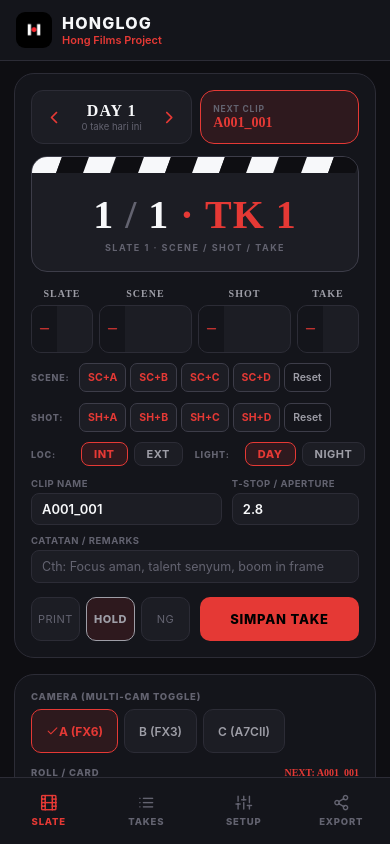
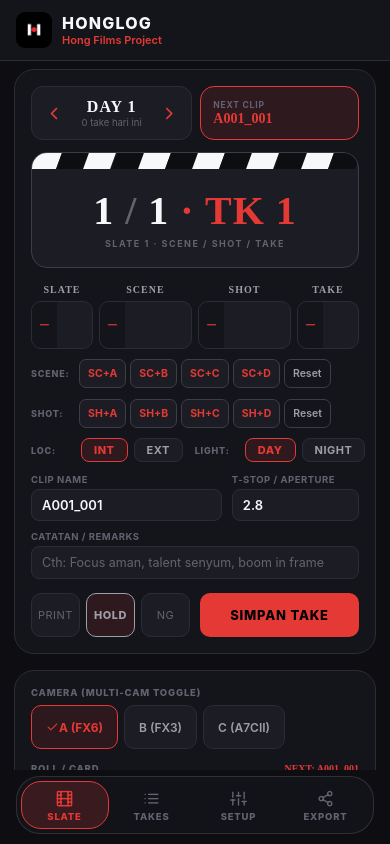
Before and after one commit to HongFilm/honglog, a React Native app: screen / in a window 390 px wide. Built offline with nearby package versions, Linux system fonts and the light colour scheme.

Commit message:
feat: swipable screen pager and liquid glass floating navbar with animated sliding pill

```diff
--- a/App.tsx
+++ b/App.tsx
@@ -12,6 +12,9 @@ import {
   Animated,
   useColorScheme,
   Appearance,
+  useWindowDimensions,
+  NativeSyntheticEvent,
+  NativeScrollEvent,
 } from 'react-native';
 import { SafeAreaProvider, useSafeAreaInsets } from 'react-native-safe-area-context';
 import * as Haptics from 'expo-haptics';
@@ -27,10 +30,14 @@ import { THEME, LIGHT_THEME, ThemeColors } from './src/types';
 type Tab = 'slate' | 'takes' | 'setup' | 'export';
 
 function MainApp() {
+  const { width: windowWidth } = useWindowDimensions();
   const systemColorScheme = useColorScheme();
   const { hydrate, isHydrated, meta, takes, isDarkMode, toggleTheme, setDarkMode } = useHonglogStore();
   const [activeTab, setActiveTab] = useState<Tab>('slate');
   const insets = useSafeAreaInsets();
+
+  const pagerRef = useRef<ScrollView>(null);
+  const scrollX = useRef(new Animated.Value(0)).current;
 
   const isDarkEffective = Platform.OS === 'ios'
     ? (systemColorScheme ?? Appearance.getColorScheme()) === 'dark'
@@ -55,9 +62,12 @@ function MainApp() {
   const [showSplash, setShowSplash] = useState(true);
   const splashOpacity = useRef(new Animated.Value(1)).current;
 
-  // Smooth Tab Transition Animation
-  const tabFade = useRef(new Animated.Value(1)).current;
-  const tabTranslateX = useRef(new Animated.Value(0)).current;
+  const tabs: { key: Tab; label: string; icon: 'film' | 'list' | 'sliders' | 'share-2' }[] = [
+    { key: 'slate', label: 'SLATE', icon: 'film' },
+    { key: 'takes', label: 'TAKES', icon: 'list' },
+    { key: 'setup', label: 'SETUP', icon: 'sliders' },
+    { key: 'export', label: 'EXPORT', icon: 'share-2' },
+  ];
 
   const tabOrder: Record<Tab, number> = {
     slate: 0,
@@ -67,6 +77,18 @@ function MainApp() {
   };
 
   const theme: ThemeColors = isDarkEffective ? THEME : LIGHT_THEME;
+
+  // Liquid glass pill indicator calculations
+  const barMarginHorizontal = 16;
+  const barWidth = Math.max(windowWidth - (barMarginHorizontal * 2), 200);
+  const barPadding = 4;
+  const tabWidth = (barWidth - (barPadding * 2)) / 4;
+
+  const pillTranslateX = scrollX.interpolate({
+    inputRange: [0, windowWidth, windowWidth * 2, windowWidth * 3],
+    outputRange: [0, tabWidth, tabWidth * 2, tabWidth * 3],
+    extrapolate: 'clamp',
+  });
 
   useEffect(() => {
     hydrate();
@@ -88,40 +110,20 @@ function MainApp() {
   }, [isHydrated]);
 
   const handleTabChange = (nextTab: Tab) => {
-    if (nextTab === activeTab) return;
     Haptics.impactAsync(Haptics.ImpactFeedbackStyle.Light);
+    setActiveTab(nextTab);
+    const targetX = tabOrder[nextTab] * windowWidth;
+    pagerRef.current?.scrollTo({ x: targetX, animated: true });
+  };
 
-    const isMovingRight = tabOrder[nextTab] > tabOrder[activeTab];
-    const exitOffset = isMovingRight ? -14 : 14;
-    const entryOffset = isMovingRight ? 14 : -14;
-
-    Animated.parallel([
-      Animated.timing(tabFade, {
-        toValue: 0,
-        duration: 90,
-        useNativeDriver: true,
-      }),
-      Animated.timing(tabTranslateX, {
-        toValue: exitOffset,
-        duration: 90,
-        useNativeDriver: true,
-      }),
-    ]).start(() => {
-      setActiveTab(nextTab);
-      tabTranslateX.setValue(entryOffset);
-      Animated.parallel([
-        Animated.timing(tabFade, {
-          toValue: 1,
-          duration: 160,
-          useNativeDriver: true,
-        }),
-        Animated.timing(tabTranslateX, {
-          toValue: 0,
-          duration: 160,
-          useNativeDriver: true,
-        }),
-      ]).start();
-    });
+  const handleMomentumScrollEnd = (e: NativeSyntheticEvent<NativeScrollEvent>) => {
+    const offsetX = e.nativeEvent.contentOffset.x;
+    const pageIndex = Math.min(Math.max(Math.round(offsetX / windowWidth), 0), 3);
+    const targetTab = tabs[pageIndex].key;
+    if (targetTab !== activeTab) {
+      Haptics.impactAsync(Haptics.ImpactFeedbackStyle.Light);
+      setActiveTab(targetTab);
+    }
   };
 
   const handleToggleTheme = () => {
@@ -168,84 +170,109 @@ function MainApp() {
         </View>
       </View>
 
-      {/* Main Content Area */}
+      {/* Swipable Screen Pager - Gestures allow sliding horizontally across pages */}
       <KeyboardAvoidingView
         behavior={Platform.OS === 'ios' ? 'padding' : undefined}
         style={styles.keyboardContainer}
       >
-        <Animated.View
-          style={[
-            styles.contentWrap,
-            {
-              opacity: tabFade,
-              transform: [{ translateX: tabTranslateX }],
-            },
-          ]}
+        <Animated.ScrollView
+          ref={pagerRef}
+          horizontal
+          pagingEnabled
+          showsHorizontalScrollIndicator={false}
+          bounces={false}
+          scrollEventThrottle={16}
+          onScroll={Animated.event(
+            [{ nativeEvent: { contentOffset: { x: scrollX } } }],
+            { useNativeDriver: false }
+          )}
+          onMomentumScrollEnd={handleMomentumScrollEnd}
+          style={styles.pagerContainer}
         >
-          {activeTab === 'slate' && (
+          {/* Page 0: SLATE */}
+          <View style={[styles.pageWrap, { width: windowWidth }]}>
             <ScrollView showsVerticalScrollIndicator={false} contentContainerStyle={styles.scrollContent}>
               <SlateControl />
               <QuickPresets />
             </ScrollView>
-          )}
+          </View>
 
-          {activeTab === 'takes' && <TakesList />}
+          {/* Page 1: TAKES */}
+          <View style={[styles.pageWrap, { width: windowWidth }]}>
+            <TakesList />
+          </View>
 
-          {activeTab === 'setup' && <ProjectSetup />}
+          {/* Page 2: SETUP */}
+          <View style={[styles.pageWrap, { width: windowWidth }]}>
+            <ProjectSetup />
+          </View>
 
-          {activeTab === 'export' && <ExportScreen />}
-        </Animated.View>
+          {/* Page 3: EXPORT */}
+          <View style={[styles.pageWrap, { width: windowWidth }]}>
+            <ExportScreen />
+          </View>
+        </Animated.ScrollView>
       </KeyboardAvoidingView>
 
-      {/* Bottom Tab Bar - DOCKED TO BOTTOM (Natap Layar Bawah) */}
+      {/* Liquid Glass Floating Tab Bar with Sliding Pill Indicator */}
+      <View style={[styles.glassNavbarWrapper, { paddingBottom: Math.max(insets.bottom, 10) }]}>
         <View
           style={[
-          styles.tabBar,
+            styles.glassNavbarContainer,
             {
-            backgroundColor: theme.surface,
-            borderTopColor: theme.border,
-            paddingBottom: Math.max(insets.bottom, 12),
+              backgroundColor: isDarkEffective ? 'rgba(20, 21, 27, 0.88)' : 'rgba(255, 255, 255, 0.90)',
+              borderColor: isDarkEffective ? 'rgba(255, 255, 255, 0.12)' : 'rgba(0, 0, 0, 0.08)',
+              shadowColor: isDarkEffective ? '#000' : '#888',
             },
           ]}
         >
+          {/* Animated Liquid Pill that glides across tabs */}
+          <Animated.View
+            style={[
+              styles.slidingPill,
+              {
+                width: tabWidth,
+                transform: [{ translateX: pillTranslateX }],
+                backgroundColor: isDarkEffective ? 'rgba(229, 57, 53, 0.18)' : 'rgba(229, 57, 53, 0.12)',
+                borderColor: theme.accent,
+              },
+            ]}
+          />
+
+          {tabs.map((tab) => {
+            const isActive = activeTab === tab.key;
+            return (
               <TouchableOpacity
-          style={[styles.tabItem, activeTab === 'slate' && styles.tabItemActive]}
-          onPress={() => handleTabChange('slate')}
+                key={tab.key}
+                style={styles.glassTabItem}
+                onPress={() => handleTabChange(tab.key)}
+                activeOpacity={0.7}
               >
-          <Feather name="film" size={17} color={activeTab === 'slate' ? theme.accent : theme.textFaint} />
-          <Text style={[styles.tabLabel, { color: activeTab === 'slate' ? theme.accent : theme.textFaint }]}>SLATE</Text>
-        </TouchableOpacity>
-
-        <TouchableOpacity
-          style={[styles.tabItem, activeTab === 'takes' && styles.tabItemActive]}
-          onPress={() => handleTabChange('takes')}
+                <Feather
+                  name={tab.icon}
+                  size={17}
+                  color={isActive ? theme.accent : theme.textFaint}
+                />
+                <View style={styles.tabBadgeRow}>
+                  <Text
+                    style={[
+                      styles.tabLabel,
+                      { color: isActive ? theme.accent : theme.textFaint },
+                      isActive && { fontWeight: '800' },
+                    ]}
                   >
-          <Feather name="list" size={17} color={activeTab === 'takes' ? theme.accent : theme.textFaint} />
-          <View style={styles.tabBadgeRow}>
-            <Text style={[styles.tabLabel, { color: activeTab === 'takes' ? theme.accent : theme.textFaint }]}>TAKES</Text>
-            {takes.length > 0 && (
+                    {tab.label}
+                  </Text>
+                  {tab.key === 'takes' && takes.length > 0 && (
                     <View style={[styles.badgeCount, { backgroundColor: theme.accent }]}>
                       <Text style={styles.badgeCountText}>{takes.length}</Text>
                     </View>
                   )}
                 </View>
               </TouchableOpacity>
-
-        <TouchableOpacity
-          style={[styles.tabItem, activeTab === 'setup' && styles.tabItemActive]}
-          onPress={() => handleTabChange('setup')}
-        >
-          <Feather name="sliders" size={17} color={activeTab === 'setup' ? theme.accent : theme.textFaint} />
-          <Text style={[styles.tabLabel, { color: activeTab === 'setup' ? theme.accent : theme.textFaint }]}>SETUP</Text>
-        </TouchableOpacity>
-
-        <TouchableOpacity
-          style={[styles.tabItem, activeTab === 'export' && styles.tabItemActive]}
-          onPress={() => handleTabChange('export')}
-        >
-          <Feather name="share-2" size={17} color={activeTab === 'export' ? theme.accent : theme.textFaint} />
-          <Text style={[styles.tabLabel, { color: activeTab === 'export' ? theme.accent : theme.textFaint }]}>EXPORT</Text>
-        </TouchableOpacity>
+            );
+          })}
+        </View>
       </View>
 
       {/* Branded Fading Splash Screen Overlay */}
@@ -354,30 +381,47 @@ const styles = StyleSheet.create({
   keyboardContainer: {
     flex: 1,
   },
-  contentWrap: {
+  pagerContainer: {
+    flex: 1,
+  },
+  pageWrap: {
     flex: 1,
     paddingHorizontal: 14,
-    paddingTop: 12,
+    paddingTop: 8,
   },
   scrollContent: {
-    paddingBottom: 28,
+    paddingBottom: 24,
   },
-  tabBar: {
+  glassNavbarWrapper: {
+    paddingHorizontal: 16,
+    paddingTop: 6,
+  },
+  glassNavbarContainer: {
     flexDirection: 'row',
-    borderTopWidth: 1,
-    paddingTop: 10,
-    elevation: 12,
+    borderRadius: 24,
+    borderWidth: 1.2,
+    padding: 4,
+    position: 'relative',
+    shadowOffset: { width: 0, height: 6 },
+    shadowOpacity: 0.18,
+    shadowRadius: 14,
+    elevation: 10,
   },
-  tabItem: {
+  slidingPill: {
+    position: 'absolute',
+    top: 4,
+    bottom: 4,
+    left: 4,
+    borderRadius: 20,
+    borderWidth: 1.5,
+  },
+  glassTabItem: {
     flex: 1,
+    height: 48,
     alignItems: 'center',
     justifyContent: 'center',
-    minHeight: 44,
-    paddingVertical: 5,
-    gap: 4,
-  },
-  tabItemActive: {
-    opacity: 1,
+    zIndex: 2,
+    gap: 3,
   },
   tabLabel: {
     fontSize: 9.5,
```
Lines whose indentation alone changed are shown as unchanged.
